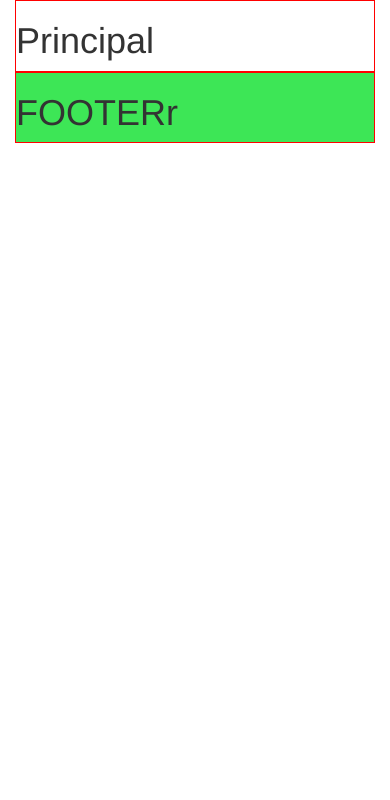
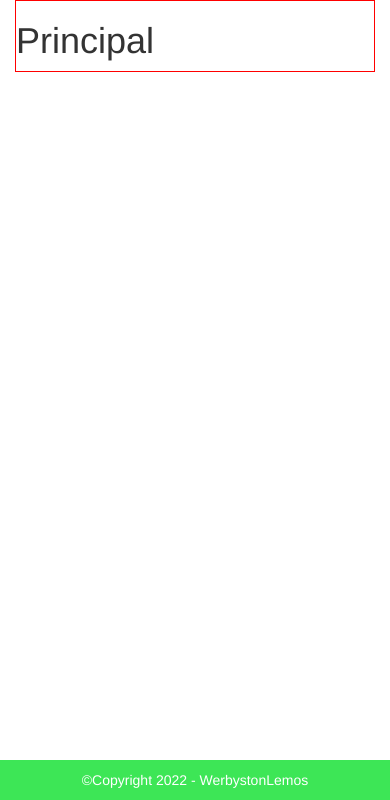
Before and after one commit to WerbystonLemos/desafio_Telzir, a PHP site: page / in a window 390 px wide. Shown: the part 44-844 px from the top of the page. Run offline with PHP 8.4, Linux system fonts and the light colour scheme.

Commit message:
footer simples responsivo

```diff
--- a/index.php
+++ b/index.php
@@ -23,7 +23,7 @@
             <?php include_once('./src/components/main/index.php'); ?>
         </main>
 
-        <footer id="footerContainer" class="sopraver">
+        <footer id="footerContainer" class="">
             <?php include_once('./src/components/footer/index.php'); ?>
         </footer>
 
--- a/src/components/footer/footer.css
+++ b/src/components/footer/footer.css
@@ -1,4 +1,13 @@
-#footerContainer
+#containerFooter
 {
     background: rgba(61, 230, 86, 1);
+    color: #fff;
+    display: flex;
+    justify-content: center;
+    align-items: center;
+
+    padding: 10px;
+    position: absolute;
+    bottom: 0;
+    width: 100vw;
 }
--- a/src/components/footer/index.php
+++ b/src/components/footer/index.php
@@ -1,3 +1,7 @@
 <link rel="stylesheet" href="./src/components/footer/footer.css" />
 
-<h1>FOOTERr</h1>
+<footer id="containerFooter" class="row">
+    <div class="col-12">
+        <span>&copy;Copyright 2022 - WerbystonLemos</span>
+    </div>
+</footer>
```
